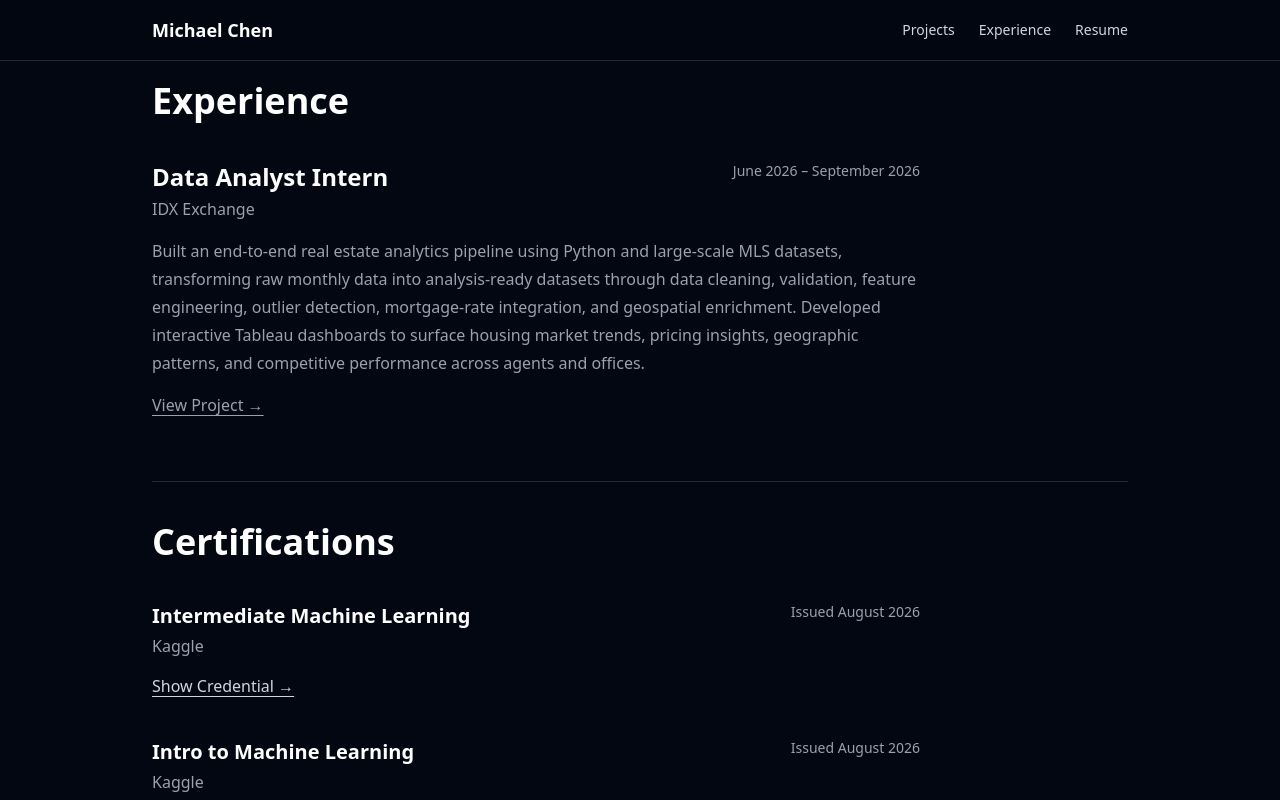
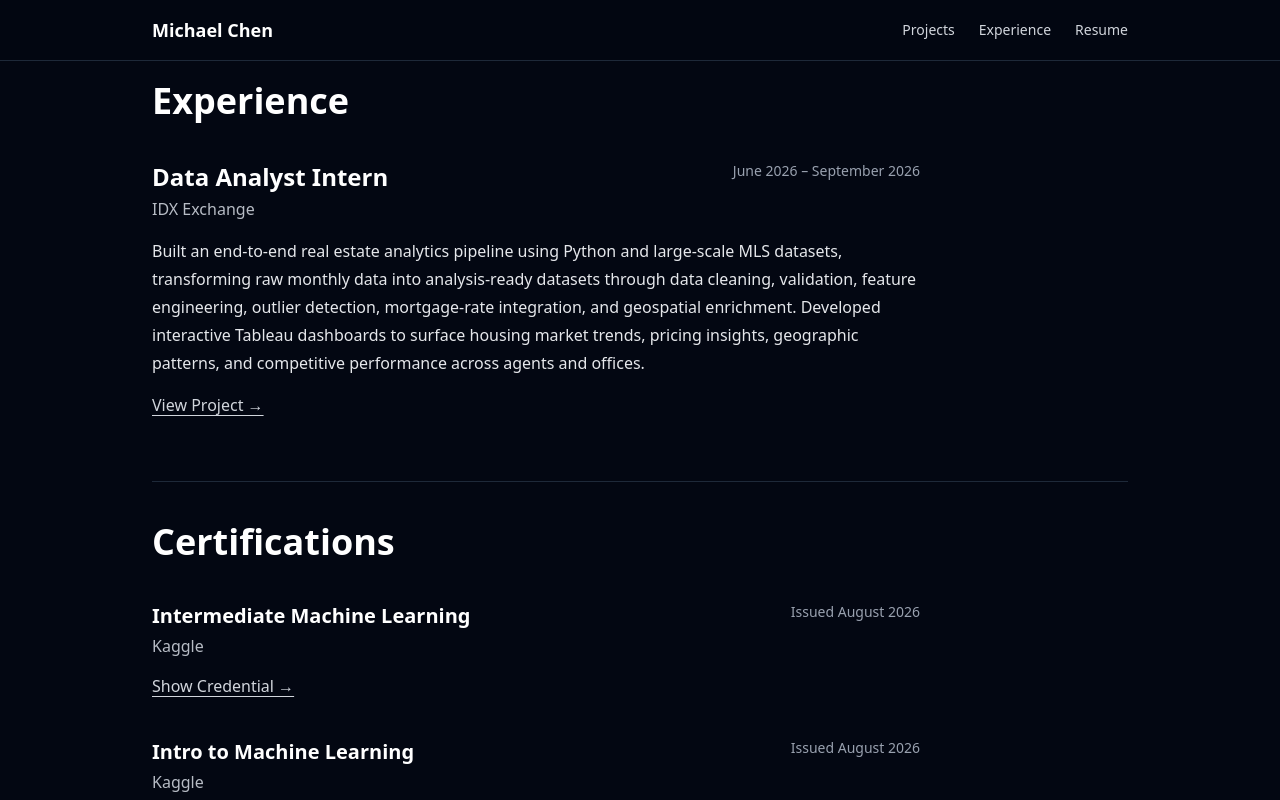
Before and after one commit to Migdf/portfolio, a Next.js app: page /experience in a window 1280 px wide. Shown: the top 800 px of the page. Built offline with nearby package versions, Linux system fonts and the light colour scheme.

Commit message:
Improve project pages

```diff
--- a/src/app/components/CertificateItem.tsx
+++ b/src/app/components/CertificateItem.tsx
@@ -23,7 +23,7 @@ export default function CertificateItem({
             {title}
           </h2>
 
-          <p className="mt-1 text-gray-400">
+          <p className="mt-1 text-[#B7BCC5]">
             {issuer}
           </p>
         </div>
--- a/src/app/components/ExperienceItem.tsx
+++ b/src/app/components/ExperienceItem.tsx
@@ -39,7 +39,7 @@ export default function ExperienceItem({
               {company}
             </a>
           ) : (
-            <p className="mt-1 text-gray-400">
+            <p className="mt-1 text-[#B7BCC5]">
               {company}
             </p>
           )}
@@ -51,14 +51,14 @@ export default function ExperienceItem({
 
       </div>
 
-      <p className="mt-4 whitespace-pre-line leading-7 text-gray-400">
+      <p className="mt-4 whitespace-pre-line leading-7 text-gray-200">
         {description}
       </p>
 
       {projectHref && (
         <Link
           href={projectHref}
-          className="mt-4 inline-block font-medium text-gray-400 underline underline-offset-4 transition hover:text-white"
+          className="mt-4 inline-block font-medium text-gray-300 underline underline-offset-4 transition hover:text-white"
         >
           {projectLabel}
         </Link>
--- a/src/app/components/ProjectPage.tsx
+++ b/src/app/components/ProjectPage.tsx
@@ -175,7 +175,7 @@ export default function ProjectPage({
                   return (
                     <p
                       key={index}
-                      className="mt-4 whitespace-pre-line text-lg leading-8 text-gray-300"
+                      className="mt-4 whitespace-pre-line text-lg leading-8 text-gray-200"
                     >
                       {block.content}
                     </p>
--- a/src/app/page.tsx
+++ b/src/app/page.tsx
@@ -7,7 +7,7 @@ export default function Home() {
 
       <section className="mb-10 pt-6">
 
-        <p className="mb-1 pl-1 text-sm uppercase tracking-[0.25em] text-gray-400">
+        <p className="mb-1 pl-1 text-sm uppercase tracking-[0.25em] text-gray-300">
           Portfolio
         </p>
 
@@ -19,7 +19,7 @@ export default function Home() {
           Machine Learning • Data Science • Computational Physics
         </p>
 
-        <p className="mt-1 text-sm font-medium uppercase tracking-[0.12em] text-gray-400">
+        <p className="mt-1 text-sm font-medium uppercase tracking-[0.12em] text-[#B7BCC5]">
           Current M.S. AI/ML, UW Seattle 2028 • B.S. Physics, UIUC 2026
         </p>
 
@@ -68,7 +68,7 @@ export default function Home() {
 
         <div className="mb-10">
 
-          <p className="text-sm uppercase tracking-[0.2em] text-gray-400">
+          <p className="text-sm uppercase tracking-[0.2em] text-gray-300">
             Selected Work
           </p>
 
@@ -76,7 +76,7 @@ export default function Home() {
             Featured Projects
           </h2>
 
-          <p className="mt-3 max-w-2xl text-gray-400">
+          <p className="mt-3 max-w-2xl text-[#B7BCC5]">
             A selection of machine learning, scientific computing,
             and data analytics projects.
           </p>
```
